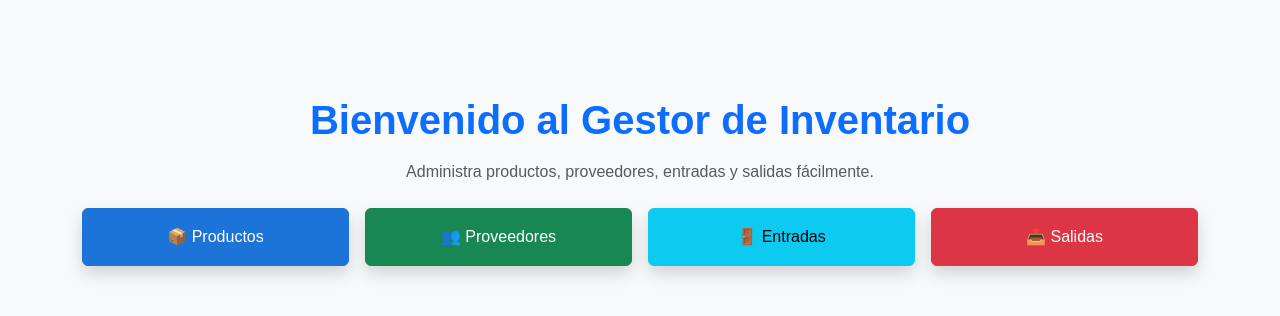
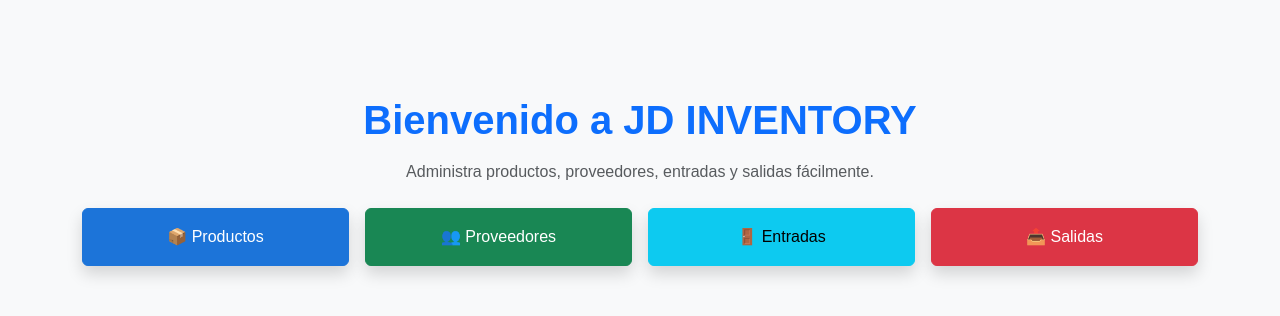
Before and after one commit to diegodiazq/gestorinventario-, a Flask app: page / in a window 1280 px wide. Shown: the part 60-376 px from the top of the page. Run offline with Flask 3, Linux system fonts and the light colour scheme.

Commit message:
Corrijo ruta CSS y aplico nueva paleta JD Inventory

```diff
--- a/templates/index.html
+++ b/templates/index.html
@@ -4,7 +4,7 @@
 
 {% block content %}
 <div class="text-center py-5">
-  <h1 class="fw-bold text-primary mb-3">Bienvenido al Gestor de Inventario</h1>
+  <h1 class="fw-bold text-primary mb-3">Bienvenido a JD INVENTORY</h1>
   <p class="text-muted mb-4">Administra productos, proveedores, entradas y salidas fácilmente.</p>
 
   <div class="row justify-content-center gx-3">
```
